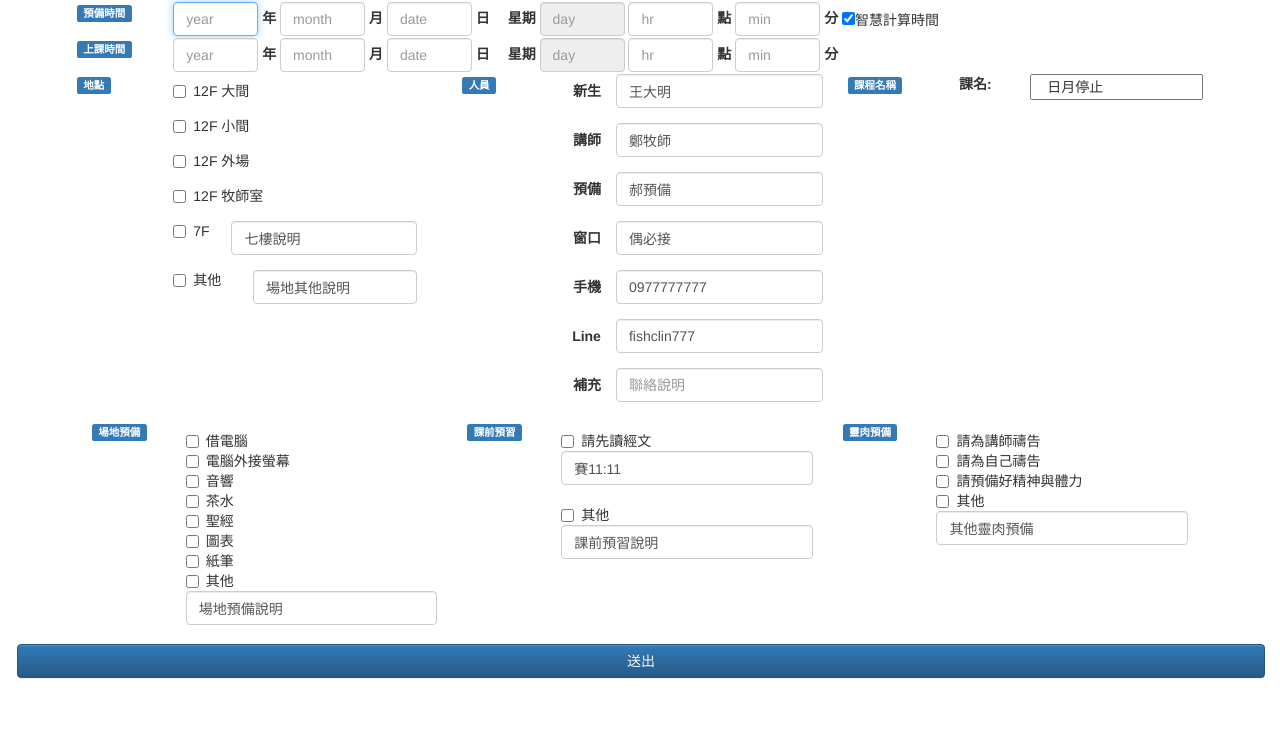
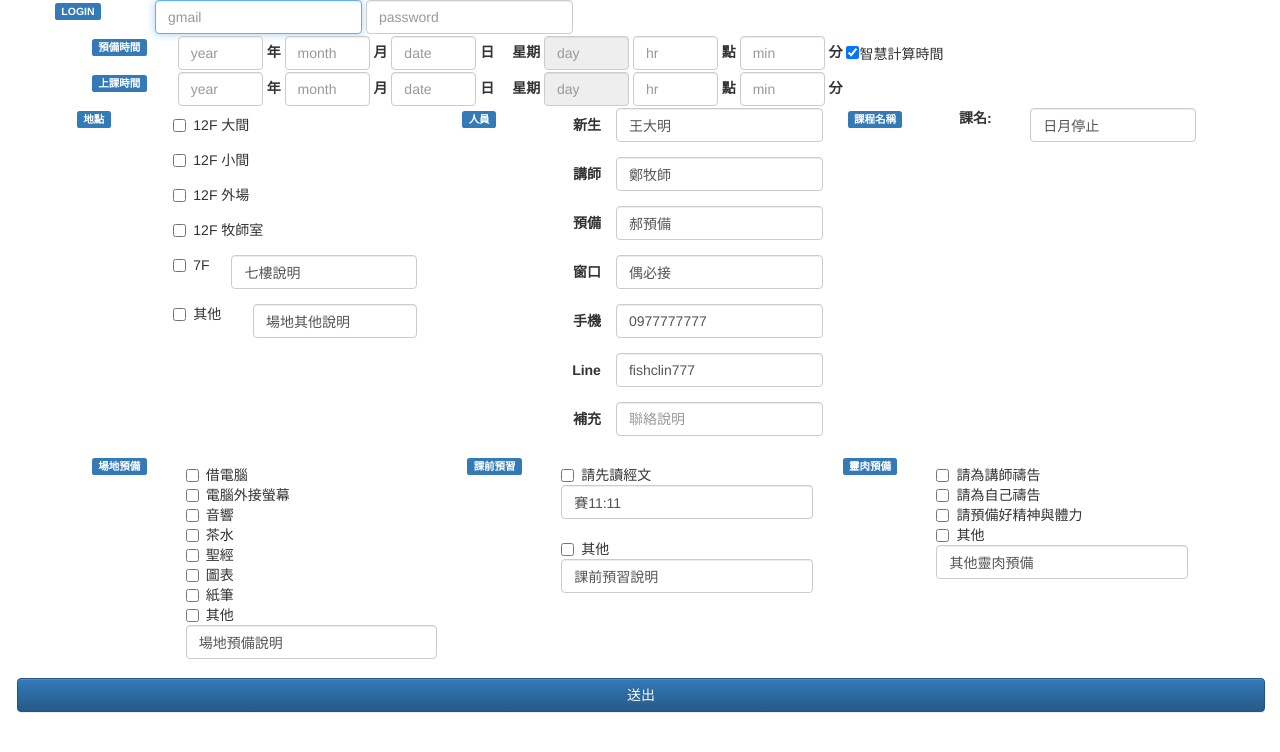
Before and after one commit to fishclin/lessonToFormate, a website: page index.html in a window 1280 px wide. Drawn offline with nearby package versions, Linux system fonts and the light colour scheme; a script that the page names is missing.

Commit message:
增加LOGIN欄位

```diff
--- a/index.html
+++ b/index.html
@@ -27,15 +27,32 @@
         <div id="input_block" class="row">
             <!-- 輸入區間 -->
             <!-- 預備時間區間 row -->
+
+            <div id="signin_block" class="row">
+                <div class="col-md-1">
+                  <span class="label label-primary">LOGIN</span>
+                </div>
+                <div class="col-md-11">
+                    <form class="form-inline" autocomplete="on">
+                      <div class="form-group">
+                          <input type="text" class="form-control" id="gmail" placeholder="gmail" size="" autofocus>
+                      </div>
+                      <div class="form-group">
+                          <input type="password" class="form-control" id="password" placeholder="password" size="">
+                      </div>
+                    </form>
+                </div>
+            </div>
+
             <div id="timePrepare_block" class="row">
-                <div>
+                <div class="col-md-11">
                     <div class="col-md-1">
                         <span class="label label-primary">預備時間</span>
                     </div>
                     <div class="col-md-11">
                         <form class="form-inline" autocomplete="on">
                             <div class="form-group">
-                                <input type="text" class="form-control" id="year1" placeholder="year" size="5" autofocus>
+                                <input type="text" class="form-control" id="year1" placeholder="year" size="5">
                                 <label for="">年</label>
                             </div>
                             <div class="form-group">
@@ -64,10 +81,11 @@
                         </form>
                     </div>
                 </div>
+
             </div>
             <!-- 上課時間區間 row -->
             <div id="time_block" class="row">
-                <div>
+                <div class="col-md-11">
                     <div class="col-md-1">
                         <span class="label label-primary">上課時間</span>
                     </div>
@@ -99,6 +117,9 @@
                             </div>
                         </form>
                     </div>
+                </div>
+                <div class="col-md-1">
+
                 </div>
             </div>
             <!-- 地點區間、人員區間、課程名稱 row -->
@@ -215,7 +236,7 @@
                             <form>
                                 <div class="form-group form-inline">
                                     <label class="control-label col-md-4" for="">課名:</label>
-                                    <input class="control-label col-md-8" type="text" class="form-control" id="lessonName" placeholder="課名" value="日月停止">
+                                    <input class="form-control col-md-8" type="text" id="lessonName" placeholder="課名" value="日月停止" size="15">
                                     <br/>
                                 </div>
                             </form>
```
